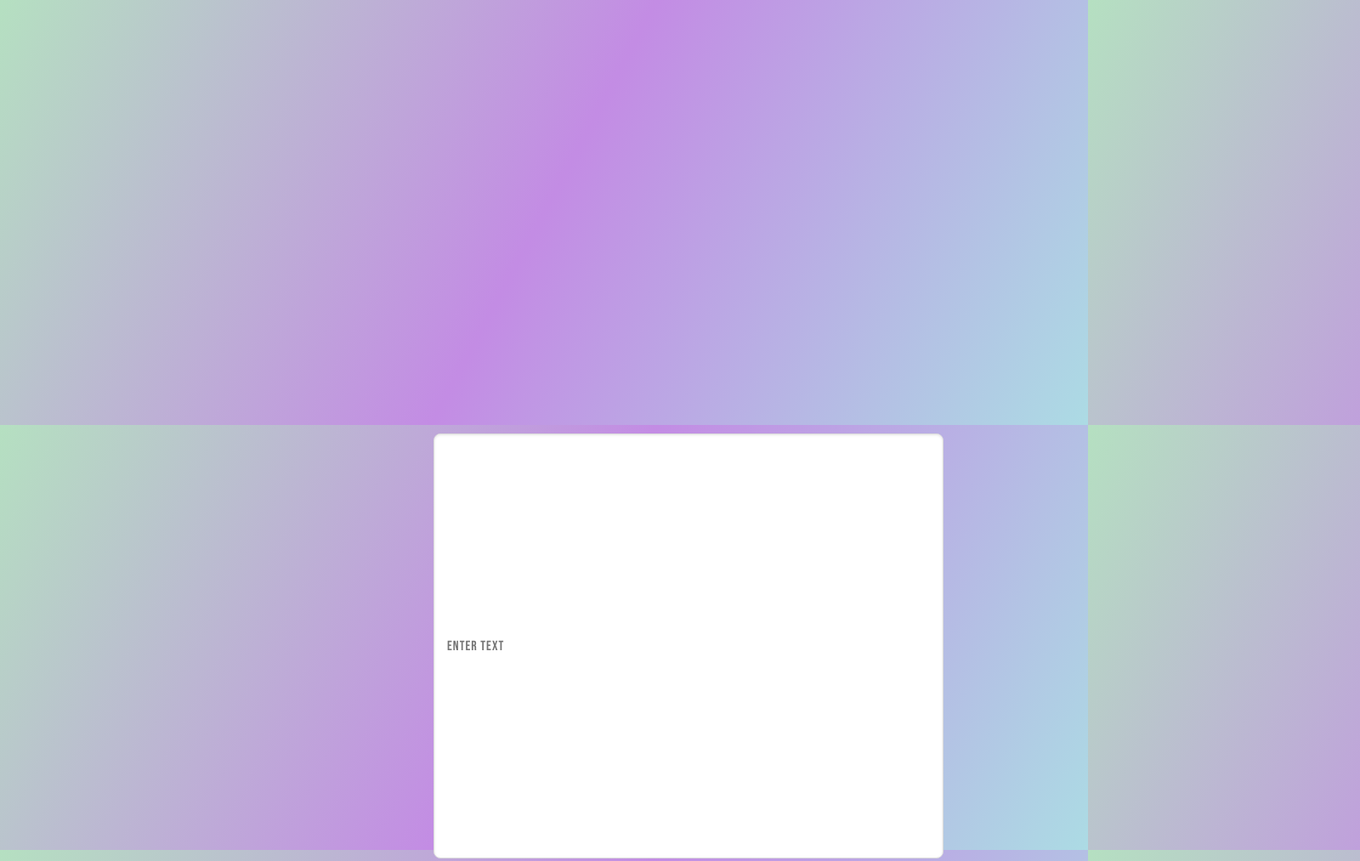
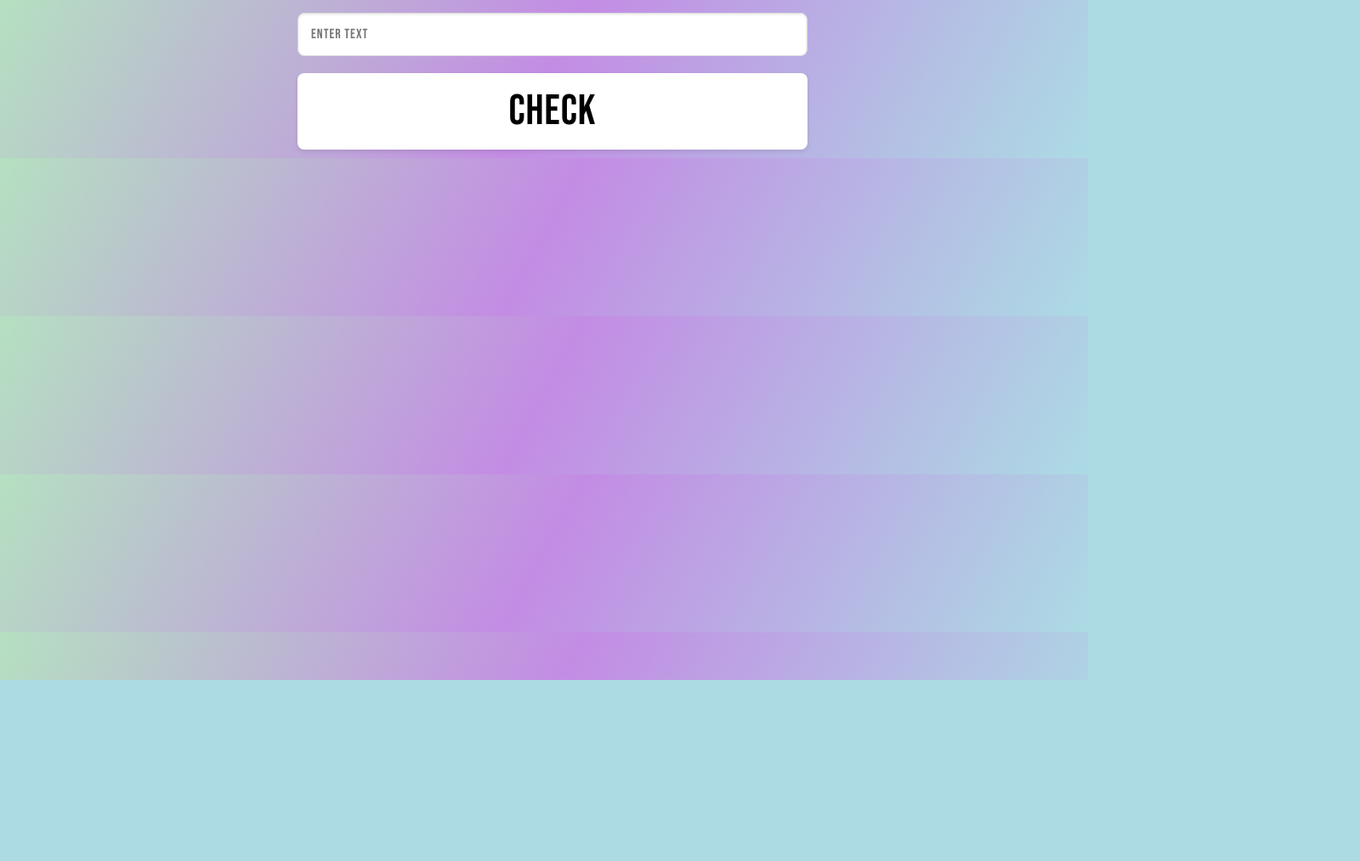
Before and after one commit to jasonmdyer/palindrome-checker, a plain HTML site: page index.html in a window 1280 px wide. Shown: the top 1013 px of the page at 85% size, 1600 px wide, since content can reach past the window. After the commit the page ends 800 px from the top, so only its background shows below. Drawn offline with nearby package versions, Linux system fonts and the light colour scheme; a web font is replaced by a local one.

Commit message:
Update styles.css

```diff
--- a/styles.css
+++ b/styles.css
@@ -4,7 +4,6 @@
     font-family: "Bebas Neue", sans-serif;
     font-weight: 100;
     letter-spacing: 1px;
-    height: 500px;
 }
 
 body {
@@ -21,7 +20,6 @@ body {
     font-size: 50px;
     max-width: 600px;
     margin: 0 auto;
-    padding: 500px;
 }
 
 main {
```
